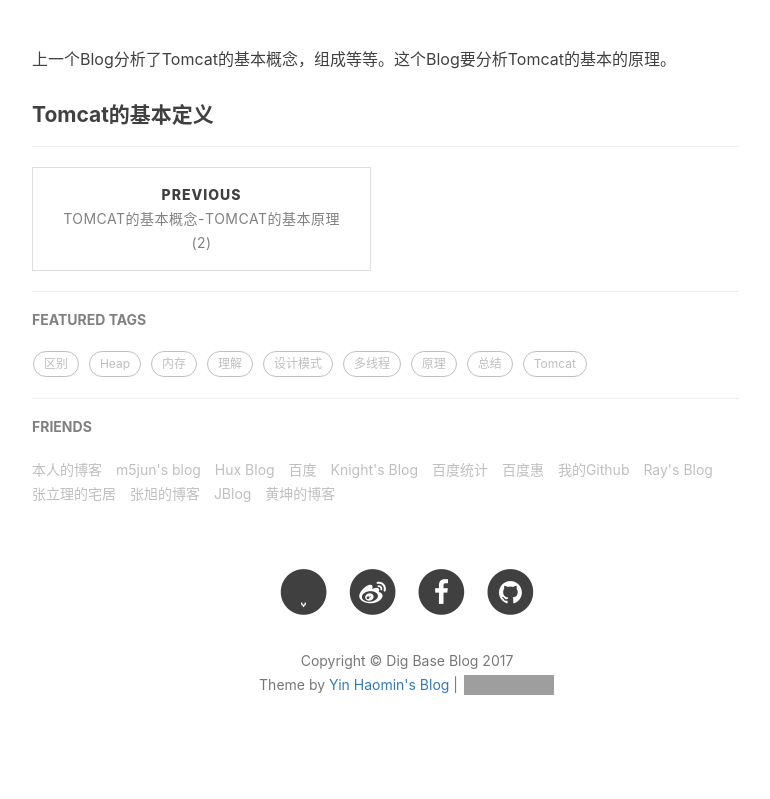
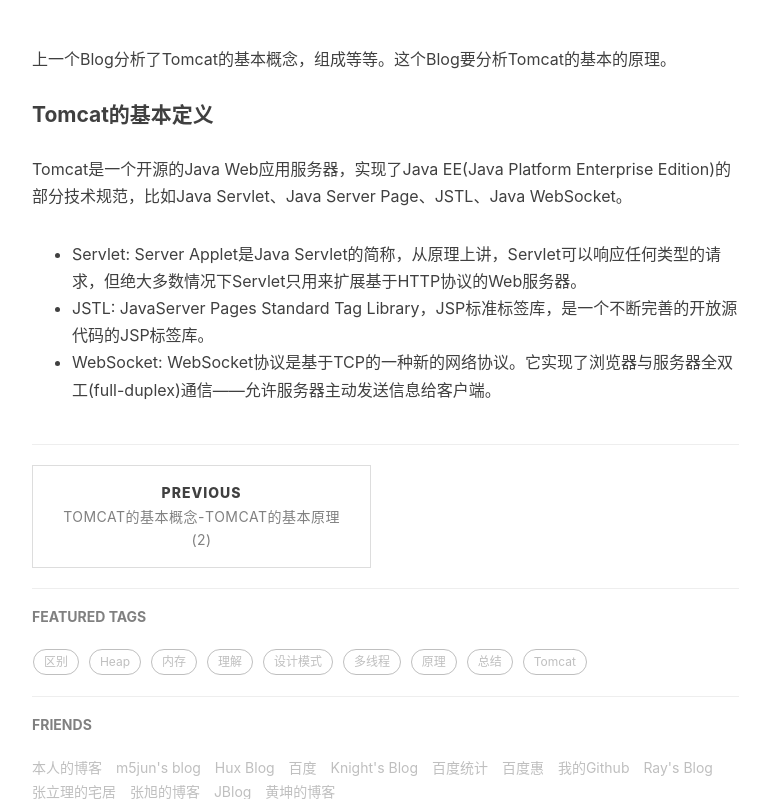
Before and after one commit to baiscjava/basicjava.github.io, a Jekyll site: the page built from _posts/2017-12-08-Tomcat的基本原理初探-Tomcat的基本原理(3).md, in a window 1280 px wide and 900 px high, scrolled down 420 px, cut to the strip 101-900 px from the top of the window. Shown: the whole strip, without its empty margins (233-1003 px from the left). Built offline with Jekyll 4.4.1, drawn with Linux system fonts in a browser that asks for light colours; nearby versions of some CDN libraries; comment, search, counter and statistics services are not loaded; grey boxes are pictures that could not be loaded.

Commit message:
Update 2017-12-08-Tomcat的基本原理初探-Tomcat的基本原理(3).md

```diff
--- a/_posts/2017-12-08-Tomcat的基本原理初探-Tomcat的基本原理(3).md
+++ b/_posts/2017-12-08-Tomcat的基本原理初探-Tomcat的基本原理(3).md
@@ -12,3 +12,7 @@ tags:
 
 上一个Blog分析了Tomcat的基本概念，组成等等。这个Blog要分析Tomcat的基本的原理。<br>
 #### Tomcat的基本定义
+Tomcat是一个开源的Java Web应用服务器，实现了Java EE(Java Platform Enterprise Edition)的部分技术规范，比如Java Servlet、Java Server Page、JSTL、Java WebSocket。<br>
+* Servlet: Server Applet是Java Servlet的简称，从原理上讲，Servlet可以响应任何类型的请求，但绝大多数情况下Servlet只用来扩展基于HTTP协议的Web服务器。<br>
+* JSTL: JavaServer Pages Standard Tag Library，JSP标准标签库，是一个不断完善的开放源代码的JSP标签库。<br>
+* WebSocket: WebSocket协议是基于TCP的一种新的网络协议。它实现了浏览器与服务器全双工(full-duplex)通信——允许服务器主动发送信息给客户端。<br>
```
